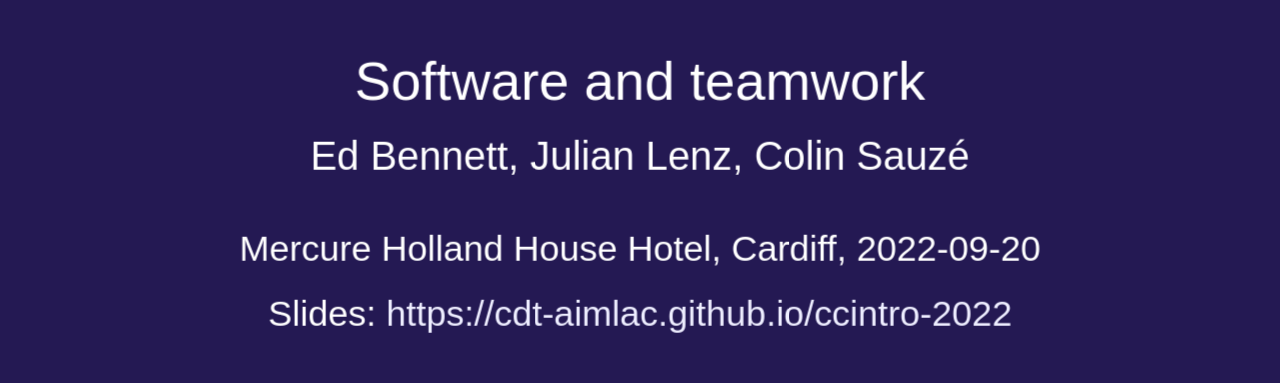
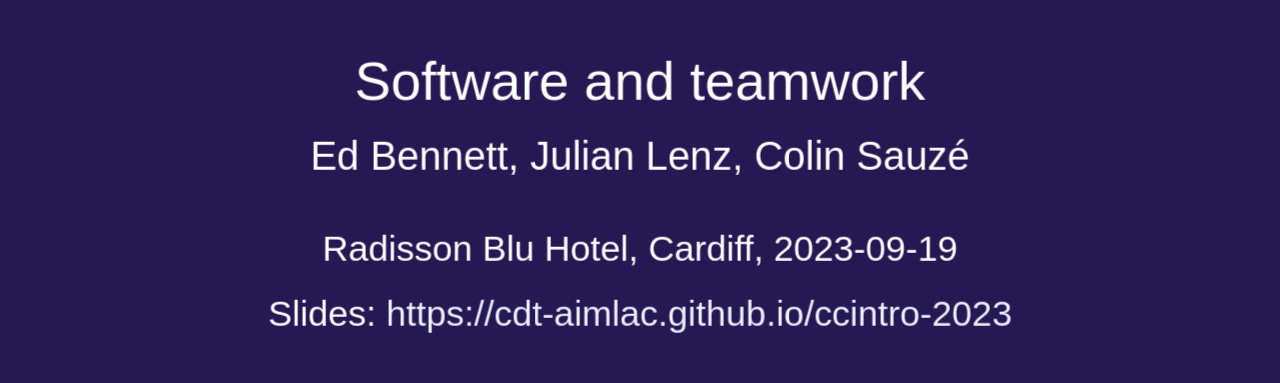
Before and after one commit to CDT-AIMLAC/ccintro-2023, a website: page index.html in a window 1280 px wide. Shown: the part 112-495 px from the top of the page. Drawn offline with nearby package versions, Linux system fonts and the light colour scheme; some packages are replaced by stand-ins of ours; a web font is replaced by a local one.

Commit message:
update title slide for 2023

```diff
--- a/index.html
+++ b/index.html
@@ -4,7 +4,7 @@
 		<meta charset="utf-8">
 		<meta name="viewport" content="width=device-width, initial-scale=1.0, maximum-scale=1.0, user-scalable=no">
 
-		<title>AIMLAC Coding Challenge 2022-23</title>
+		<title>AIMLAC Coding Challenge 2023-24</title>
 
 		<link rel="stylesheet" href="dist/reset.css">
 		<link rel="stylesheet" href="dist/reveal.css">
@@ -23,8 +23,8 @@
 					<h3>
 						Ed Bennett, Julian Lenz, Colin Sauzé
 					</h3>
-					<p style="padding-top: 30px">Mercure Holland House Hotel, Cardiff, 2022-09-20</p>
-					<p>Slides: <a href="https://cdt-aimlac.github.io/ccintro-2022">https://cdt-aimlac.github.io/ccintro-2022</a></p>
+					<p style="padding-top: 30px">Radisson Blu Hotel, Cardiff, 2023-09-19</p>
+					<p>Slides: <a href="https://cdt-aimlac.github.io/ccintro-2023">https://cdt-aimlac.github.io/ccintro-2023</a></p>
 					<div style="padding-top: 30px;">
 						<a href="http://cdt-aimlac.org">
 							<img class="plain title-image" src='images/aimlac.svg' alt="CDT AIMLAC logo">
```
